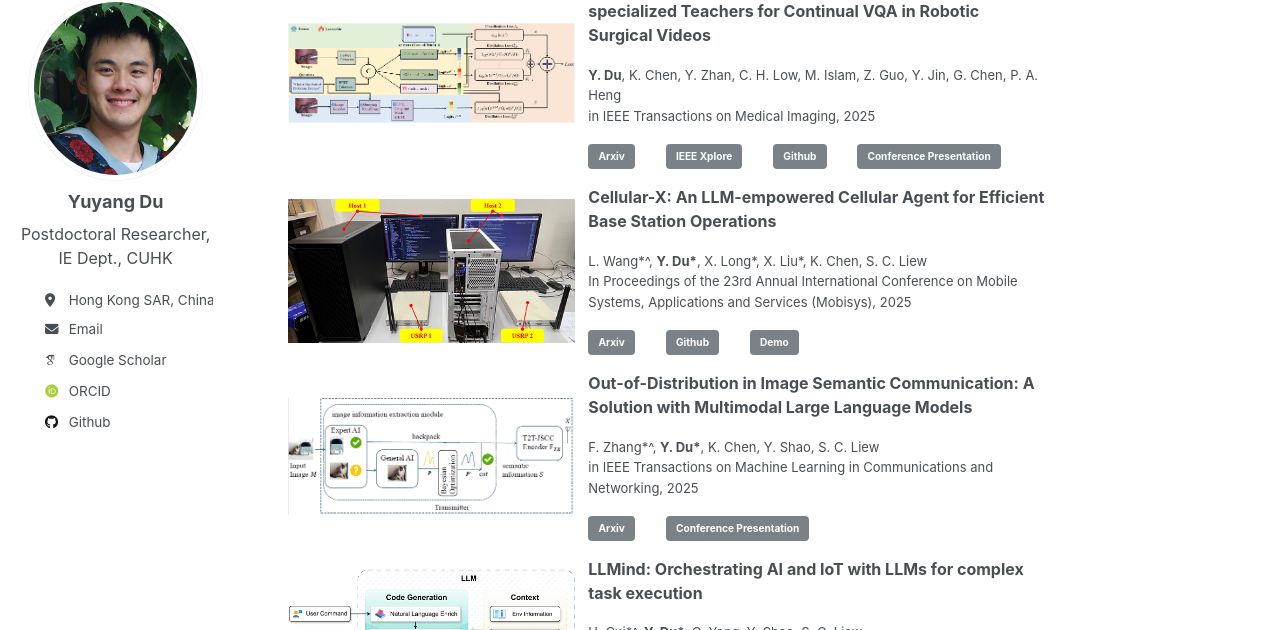
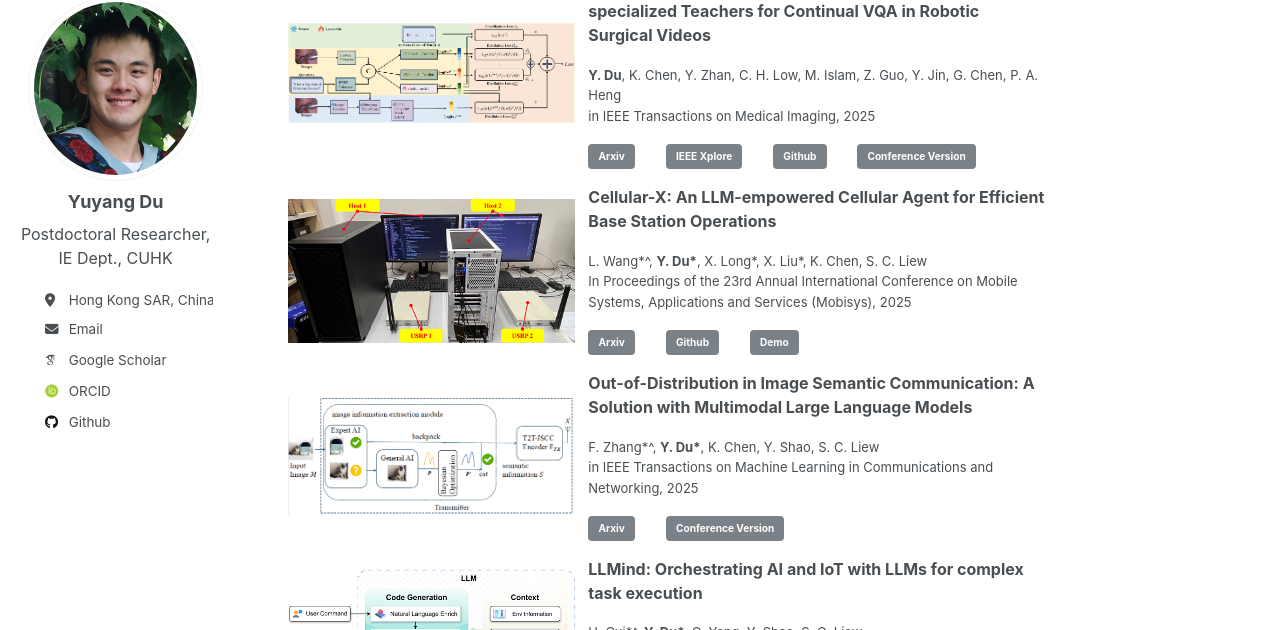
Before and after one commit to yuyangdu01/yuyangdu01.github.io, a Jekyll site: the page built from _pages/about.md, in a window 1280 px wide and 900 px high, scrolled down 696 px. Shown: the part 110-740 px from the top of the window. Built offline with Jekyll 4.4.1, drawn with Linux system fonts in a browser that asks for light colours; some web fonts are replaced.

Commit message:
Update about.md

```diff
--- a/_pages/about.md
+++ b/_pages/about.md
@@ -43,7 +43,7 @@ Selected Publications <font size=3></font>
     <a class="btn btn-primary" role="button" href="https://arxiv.org/pdf/2402.16664" target="_blank" style="text-decoration: none;">Arxiv</a>&emsp;&emsp;
     <a class="btn btn-primary" role="button" href="https://ieeexplore.ieee.org/document/11045720" target="_blank" style="text-decoration: none;">IEEE Xplore</a>&emsp;&emsp;
     <a class="btn btn-primary" role="button" href="https://github.com/yuyangdu01/LLM4VQA_CL_TMI" target="_blank" style="text-decoration: none;">Github</a>&emsp;&emsp;
-    <a class="btn btn-primary" role="button" href="https://ieeexplore.ieee.org/abstract/document/10610603" target="_blank" style="text-decoration: none;">Conference Presentation</a>&emsp;&emsp;
+    <a class="btn btn-primary" role="button" href="https://ieeexplore.ieee.org/abstract/document/10610603" target="_blank" style="text-decoration: none;">Conference Version</a>&emsp;&emsp;
 
   </div>
   </td></tr>
@@ -69,7 +69,7 @@ Selected Publications <font size=3></font>
     <p class="pub-p"><font size=3><b>Out-of-Distribution in Image Semantic Communication: A Solution with Multimodal Large Language Models</b></font></p>
     <p class="pub-p"><font size=2>F. Zhang*^, <b>Y. Du*</b>, K. Chen, Y. Shao, S. C. Liew <br>in IEEE Transactions on Machine Learning in Communications and Networking, 2025</font></p>
     <a class="btn btn-primary" role="button" href="https://arxiv.org/pdf/2407.15335" target="_blank" style="text-decoration: none;">Arxiv</a>&emsp;&emsp;
-    <a class="btn btn-primary" role="button" href="https://ieeexplore.ieee.org/document/10778295" target="_blank" style="text-decoration: none;">Conference Presentation</a>&emsp;&emsp;
+    <a class="btn btn-primary" role="button" href="https://ieeexplore.ieee.org/document/10778295" target="_blank" style="text-decoration: none;">Conference Version</a>&emsp;&emsp;
   </div>
   </td></tr>
 
```
